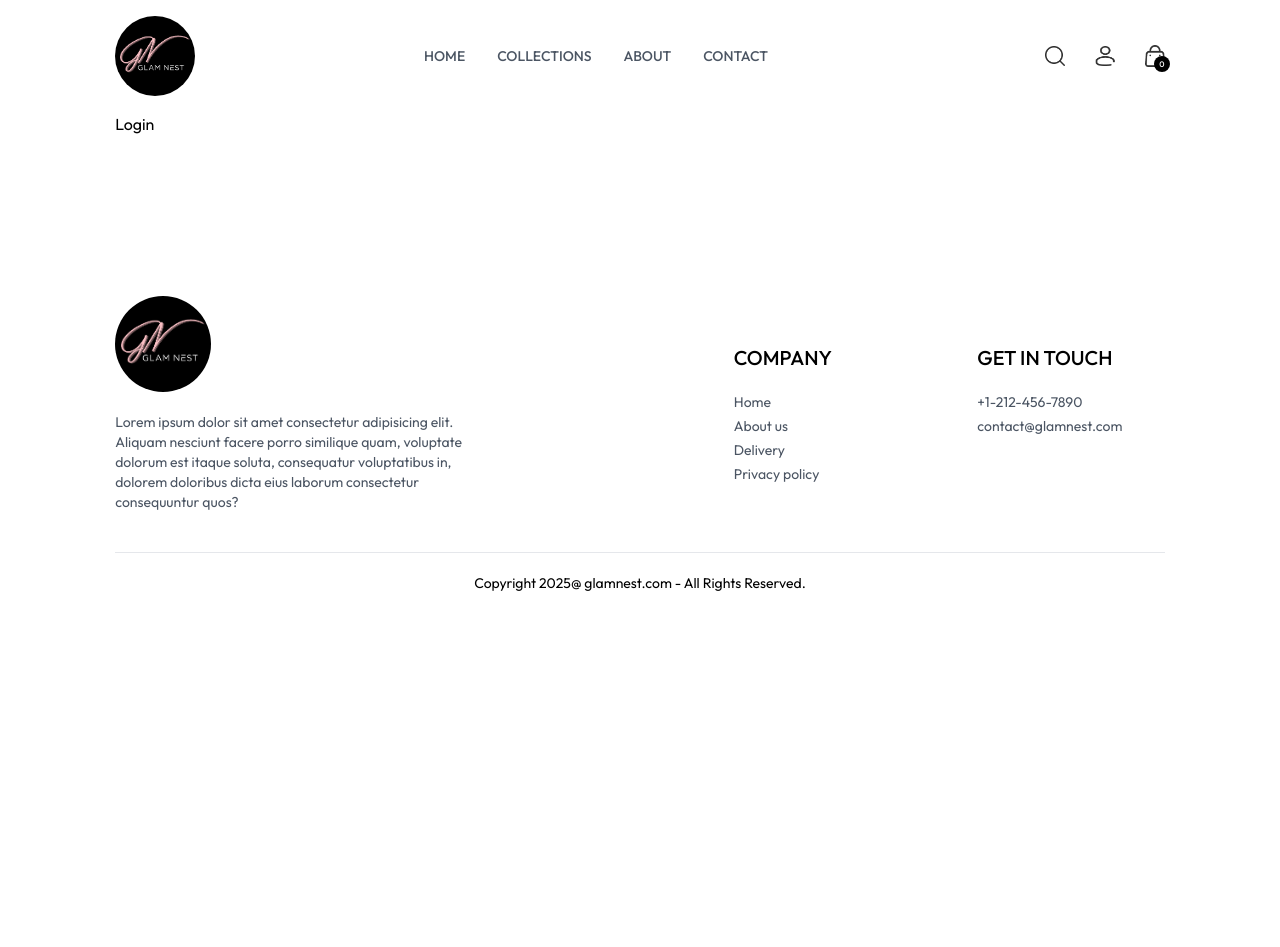
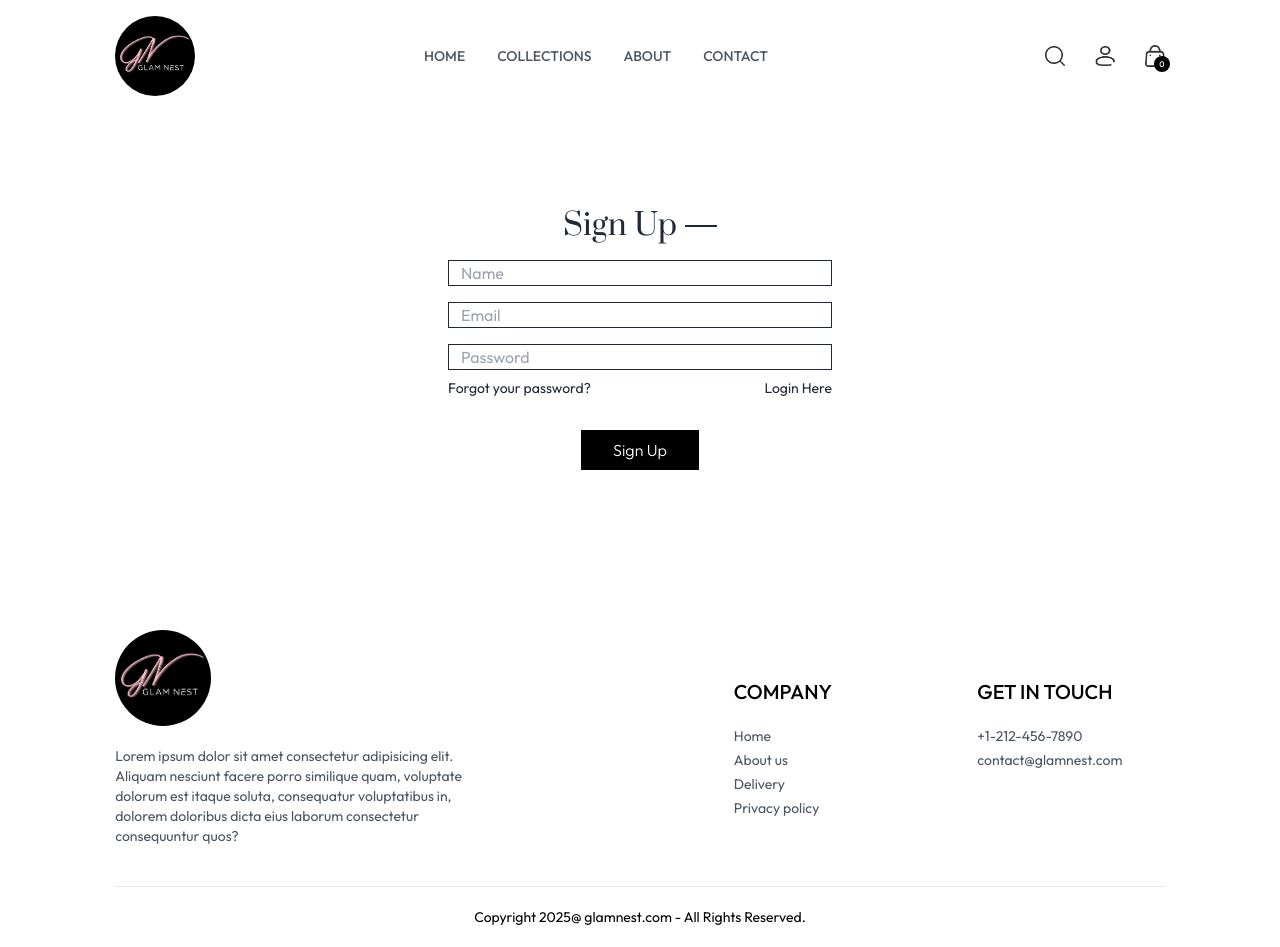
Before and after one commit to Ruchi-codes04/E-Commerce-App, a React (Vite) app in the folder frontend/: page /login in a window 1280 px wide. Before the commit the page ends 800 px from the top, so only its background shows below. Built offline with nearby package versions, Linux system fonts and the light colour scheme.

Commit message:
Added Login/Sign up page

```diff
--- a/frontend/src/components/Navbar.jsx
+++ b/frontend/src/components/Navbar.jsx
@@ -72,11 +72,13 @@
           className="w-5 cursor-pointer"
         />
         <div className="relative group">
+          <Link to = "/login">
           <img
             src={assets.profile_icon}
             alt="profile-icon"
             className="w-[20px] h-[20px]"
           />
+          </Link>
           <div className="group-hover:block hidden absolute dropdown-menu right-[0px] pt-[5px]">
             <div className="flex flex-col w-36 bg-[#f1f5f9] text-[#6b7280] rounded px-[16px] py-[12px] gap-3">
               <p className="cursor-pointer hover:text-[#000]">My Profile</p>
--- a/frontend/src/pages/Login.jsx
+++ b/frontend/src/pages/Login.jsx
@@ -1,8 +1,37 @@
-import React from 'react'
+import React, { useState } from 'react'
 
 const Login = () => {
+
+  const [currentState,setCurrentState] = useState('Sign Up');
+
+  const onSubmitHandler = async (event) => {
+    event.preventDefault();
+
+  }
+
+
   return (
-    <div>Login</div>
+    <form onSubmit={onSubmitHandler} className='flex flex-col items-center w-[90%] sm:max-w-96 m-auto mt-14 gap-4 text-gray-800'>
+      <div className="inline-flex items-center gap-2 mt-10">
+        <p className='prata-regular text-3xl'>{currentState}</p>
+        <hr className='border-none h-[1.5px] w-8 bg-gray-800' />
+      </div>
+      {currentState === 'Login' ? '' : <input type="text" className='w-full px-3 border border-gray-800' placeholder='Name' required />}
+      <input type="email" className='w-full px-3 border border-gray-800' placeholder='Email' required />
+      <input type="password" className='w-full px-3 border border-gray-800' placeholder='Password' required />
+      <div className="w-full flex justify-between text-sm mt-[-8px]">
+        <p className='cursor-pointer'>Forgot your password?</p>
+        {
+          currentState === 'Login'
+          ? <p onClick={()=>setCurrentState('Sign Up')} className='cursor-pointer'>Create Account</p>
+          : <p onClick={()=>setCurrentState('Login')} className='cursor-pointer'>Login Here</p>
+        }
+      </div>
+      <button className='bg-black text-white font-light px-8 py-2 mt-4'>{currentState === 'Login' ? 'Sign In' : 'Sign Up'}</button>
+
+
+
+    </form>
   )
 }
 
```
